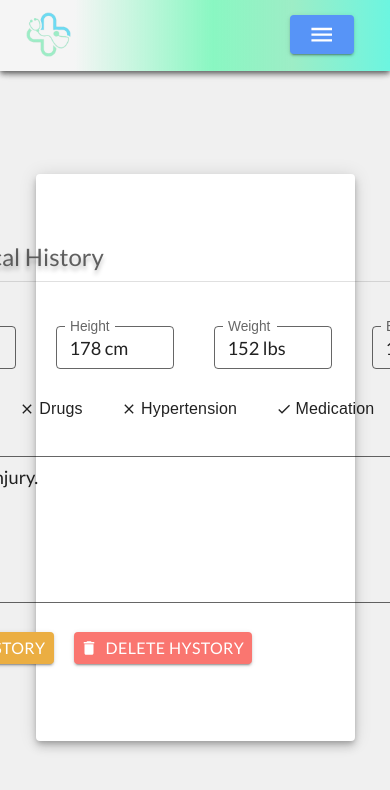
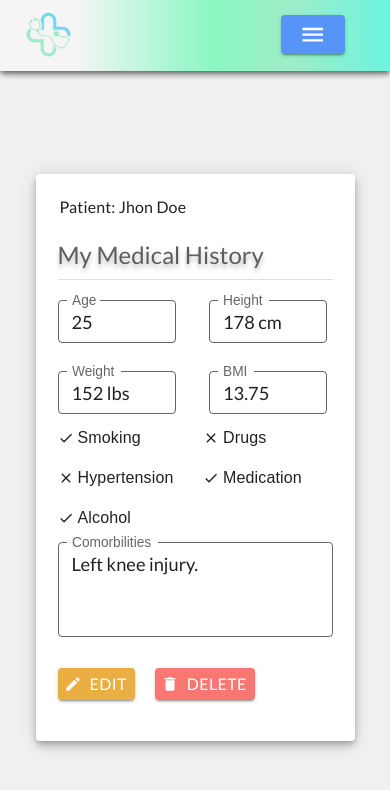
Before and after one commit to ivantrejoc/medicapp_frontend, a React (Vite) app: page /history in a window 390 px wide. Shown: the top 790 px of the page. Built offline with nearby package versions, Linux system fonts and the light colour scheme.

Commit message:
forms responsive

```diff
--- /dev/null
+++ b/src/components/BasicData/BasicData.jsx
@@ -0,0 +1,21 @@
+import { Box, Typography } from "@mui/material";
+
+const BasicData = () => {
+  return (
+    <Box
+      sx={{
+        display: "flex",
+        width: "100%",
+        height: "2rem",
+        padding: {xs:"var(--1, 0.25rem) var(--none, 1.5rem)", md:"0.25rem 1.5rem" },
+        alignItems: "flex-start",
+        boxSizing: "border-box",
+        marginBottom: 0
+      }}
+    >
+      <Typography variant="avatarName">Patient: Jhon Doe </Typography>
+
+    </Box>
+  );
+};
+export default BasicData;
--- /dev/null
+++ b/src/components/BasicData/index.js
@@ -0,0 +1 @@
+export { default as BasicData } from './BasicData';
--- a/src/components/DisplayData/DisplayDataMulti.jsx
+++ b/src/components/DisplayData/DisplayDataMulti.jsx
@@ -9,7 +9,7 @@ const DisplayDataMulti = ({ label, value }) => {
       variant="outlined"
       label={label}
       value={value}
-      rows={5}
+      rows={3}
       InputProps={{
         readOnly: true,
         style: { fontFamily: "Lato, sans-serif" }
--- a/src/components/HistoryForm/HistoryForm.jsx
+++ b/src/components/HistoryForm/HistoryForm.jsx
@@ -9,10 +9,17 @@ import {
   FormControlLabel,
   FormGroup,
   Checkbox,
-  Button
+  Button,
+  useMediaQuery
 } from "@mui/material";
+import { useTheme } from "@mui/material/styles";
+import BasicData from "../BasicData/BasicData";
 
 const HistoryForm = () => {
+  const theme = useTheme();
+  const isMobile = useMediaQuery(theme.breakpoints.down("md"));
+  const isTablet = useMediaQuery(theme.breakpoints.only("md"));
+
   return (
     <Paper
       elevation={6}
@@ -29,6 +36,7 @@ const HistoryForm = () => {
         boxSizing: "border-box"
       }}
     >
+      {(isMobile || isTablet) && <BasicData />}
       <Box
         id="form"
         sx={{
@@ -194,7 +202,7 @@ const HistoryForm = () => {
               gap: { xs: "1.75rem", md: "2.1875rem" },
               alignSelf: "stretch",
               boxSizing: "border-box",
-              marginBottom: { xs: 1.5, md: 3.5 }
+              marginBottom: { xs: 0.5, md: 1.5, lg: 3.5 }
             }}
           >
             <FormControl>
@@ -322,7 +330,7 @@ const HistoryForm = () => {
               alignItems: "center",
               alignSelf: "stretch",
               boxSizing: "border-box",
-              marginBottom: { xs: 0.25, md: 5.5 }
+              marginBottom: { xs: 1, md: 3.5, lg: 5.5 }
             }}
           >
             <TextField
@@ -346,7 +354,13 @@ const HistoryForm = () => {
               }}
             />
           </Box>
-          <Button size="large" variant="formButton">
+          <Button
+            size="large"
+            variant="formButton"
+            sx={{
+              height: "2rem"
+            }}
+          >
             CREATE MY HISTORY
           </Button>
         </Box>
--- a/src/components/MedicalHistory/MedicalHistory.jsx
+++ b/src/components/MedicalHistory/MedicalHistory.jsx
@@ -1,4 +1,13 @@
-import { Paper, Box, Typography, Divider, Button } from "@mui/material";
+import {
+  Paper,
+  Box,
+  Typography,
+  Divider,
+  Button,
+  useMediaQuery
+} from "@mui/material";
+import { useTheme } from "@mui/material/styles";
+import BasicData from "../BasicData/BasicData";
 import CloseIcon from "@mui/icons-material/Close";
 import DoneIcon from "@mui/icons-material/Done";
 import DisplayData from "../DisplayData/DisplayData";
@@ -20,6 +29,10 @@ const MedicalHistory = () => {
     comorbilities: "Left knee injury."
   };
 
+  const theme = useTheme();
+  const isMobile = useMediaQuery(theme.breakpoints.down("md"));
+  const isTablet = useMediaQuery(theme.breakpoints.only("md"));
+
   return (
     <Paper
       elevation={6}
@@ -36,12 +49,13 @@ const MedicalHistory = () => {
         boxSizing: "border-box"
       }}
     >
+      {(isMobile || isTablet) && <BasicData />}
       <Box
         id="form"
         sx={{
           display: "flex",
-          width: "37.1875rem",
-          height: "29.0625rem",
+          width: { xs: "17.1875rem", md: "37.1875rem" },
+          height: { xs: "31.3125rem", md: "29.0625rem" },
           flexDirection: "column",
           alignItems: "flex-start",
           flexShrink: 0,
@@ -57,7 +71,7 @@ const MedicalHistory = () => {
             alignItems: "flex-start",
             alignSelf: "stretch",
             boxSizing: "border-box",
-            marginBottom: 3.5
+            marginBottom: { xs: 0.5, md: 3.5 }
           }}
         >
           <Box
@@ -77,7 +91,7 @@ const MedicalHistory = () => {
           id="inputs-wrapper"
           sx={{
             display: "flex",
-            height: "23.3rem",
+            height: { xs: "28.2rem", md: "23.3rem" },
             flexDirection: "column",
             alignItems: "flex-start",
             flexShrink: 0,
@@ -88,12 +102,14 @@ const MedicalHistory = () => {
           <Box
             id="row-1"
             sx={{
-              display: "flex",
+              display: { xs: "grid", md: "flex" },
+              gridTemplateColumns: { xs: "repeat(2, 2fr)" },
+              padding: { xs: "0rem", md: "0.625rem" },
               alignItems: "center",
-              gap: "2.5rem",
+              gap: { xs: "1.75rem", md: "2.1875rem" },
               alignSelf: "stretch",
               boxSizing: "border-box",
-              marginBottom: 3.5
+              marginBottom: { xs: 1.5, md: 3.5 }
             }}
           >
             <DisplayData label={"Age"} value={riskFactors.age} />
@@ -104,19 +120,20 @@ const MedicalHistory = () => {
           <Box
             id="row-2"
             sx={{
-              display: "flex",
+              display: { xs: "grid", md: "flex" },
+              gridTemplateColumns: { xs: "repeat(2, 3fr)" },
+              padding: { xs: "0", md: "0.625rem" },
               alignItems: "center",
-              height: "2.5rem",
-              gap: "2.4rem",
+              gap: { xs: "1rem", md: "2.1875rem" },
               alignSelf: "stretch",
               boxSizing: "border-box",
-              marginBottom: 7
+              marginBottom: { xs: 1.5, lg: 3.5 }
             }}
           >
             <Box
               sx={{
                 display: "flex",
-                justifyContent: "center",
+                justifyContent: "flex-start",
                 alignItems: "center",
                 gap: "0.25rem",
                 flexShrink: 0,
@@ -154,7 +171,7 @@ const MedicalHistory = () => {
             <Box
               sx={{
                 display: "flex",
-                justifyContent: "center",
+                justifyContent: "flex-start",
                 alignItems: "center",
                 gap: "0.25rem",
                 flexShrink: 0,
@@ -192,7 +209,7 @@ const MedicalHistory = () => {
             <Box
               sx={{
                 display: "flex",
-                justifyContent: "center",
+                justifyContent: "flex-start",
                 alignItems: "center",
                 gap: "0.25rem",
                 flexShrink: 0,
@@ -230,7 +247,7 @@ const MedicalHistory = () => {
             <Box
               sx={{
                 display: "flex",
-                justifyContent: "center",
+                justifyContent: "flex-start",
                 alignItems: "center",
                 gap: "0.25rem",
                 flexShrink: 0,
@@ -268,7 +285,7 @@ const MedicalHistory = () => {
             <Box
               sx={{
                 display: "flex",
-                justifyContent: "center",
+                justifyContent: "flex-start",
                 alignItems: "center",
                 gap: "0.25rem",
                 flexShrink: 0,
@@ -312,7 +329,7 @@ const MedicalHistory = () => {
               alignItems: "center",
               alignSelf: "stretch",
               boxSizing: "border-box",
-              marginBottom: 5.5
+              marginBottom: { xs: 1, md: 3.5, lg: 5.5 }
             }}
           >
             <DisplayDataMulti
@@ -336,6 +353,7 @@ const MedicalHistory = () => {
               size="small"
               startIcon={<EditIcon />}
               sx={{
+                // height
                 paddingX: 1,
                 background: "#EBAE42",
                 textTransform: "uppercase",
@@ -345,7 +363,7 @@ const MedicalHistory = () => {
                 }
               }}
             >
-              Edit Hystory
+              Edit
             </Button>
             <Button
               size="small"
@@ -360,7 +378,7 @@ const MedicalHistory = () => {
                 }
               }}
             >
-              Delete Hystory
+              Delete
             </Button>
           </Box>
         </Box>
--- a/src/components/NavBar/NavBar.jsx
+++ b/src/components/NavBar/NavBar.jsx
@@ -1,4 +1,10 @@
-import { Paper, AppBar, Toolbar, Box, Button } from "@mui/material";
+import {
+  Paper,
+  AppBar,
+  Toolbar,
+  Box,
+  Button
+} from "@mui/material";
 import { useTheme } from "@mui/material/styles";
 import useMediaQuery from "@mui/material/useMediaQuery";
 import BurgerMenu from "../BurgerMenu/BurgerMenu";
@@ -38,7 +44,7 @@ const NavBar = () => {
             height: "4.3125rem",
             padding: "var(--none, 0rem) var(--3, 1.5rem)",
             alignItems: "center",
-            gap: { xs: "13.55rem", md: "30rem", xl: "65rem", xxl: "85rem" },
+            gap: { xs: "13rem", md: "30rem", xl: "65rem", xxl: "85rem" },
             flexShrink: 0,
             alignSelf: "stretch",
             boxSizing: "border-box"
@@ -67,6 +73,7 @@ const NavBar = () => {
               }}
             />
           )}
+
           {isTablet || isMobile ? (
             <BurgerMenu />
           ) : (
--- a/src/components/ScheduleForm/ScheduleForm.jsx
+++ b/src/components/ScheduleForm/ScheduleForm.jsx
@@ -4,11 +4,18 @@ import {
   Typography,
   Divider,
   TextField,
-  Button
+  Button,
+  useMediaQuery
 } from "@mui/material";
+import { useTheme } from "@mui/material/styles";
 import { DatePicker, TimePicker } from "@mui/x-date-pickers";
+import BasicData from "../BasicData/BasicData";
 
 const ScheduleForm = () => {
+  const theme = useTheme();
+  const isMobile = useMediaQuery(theme.breakpoints.down("md"));
+  const isTablet = useMediaQuery(theme.breakpoints.only("md"));
+
   return (
     <Paper
       elevation={6}
@@ -25,12 +32,13 @@ const ScheduleForm = () => {
         boxSizing: "border-box"
       }}
     >
+      {(isMobile || isTablet) && <BasicData />}
       <Box
         id="form"
         sx={{
           display: "flex",
           width: { xs: "17.1875rem", md: "37.1875rem" },
-          height: { xs: "31.3125rem", md: "29.0625rem" },
+          height: { xs: "33.3125rem", md: "29.0625rem" },
           flexDirection: "column",
           alignItems: "flex-start",
           flexShrink: 0,
@@ -234,7 +242,13 @@ const ScheduleForm = () => {
               }}
             />
           </Box>
-          <Button size="large" variant="formButton">
+          <Button
+            size="large"
+            variant="formButton"
+            sx={{
+              height: "2rem"
+            }}
+          >
             Schedule appointment
           </Button>
         </Box>
--- a/src/pages/CreateHistory.jsx
+++ b/src/pages/CreateHistory.jsx
@@ -11,6 +11,7 @@ const CreateHistory = () => {
         maxWidth: "100%",
         maxHeight: { md: "100vh" },
         display: "flex",
+        flexDirection: "column",
         alignItems: "center",
         justifyContent: "center",
         overflow: "hidden"
```
